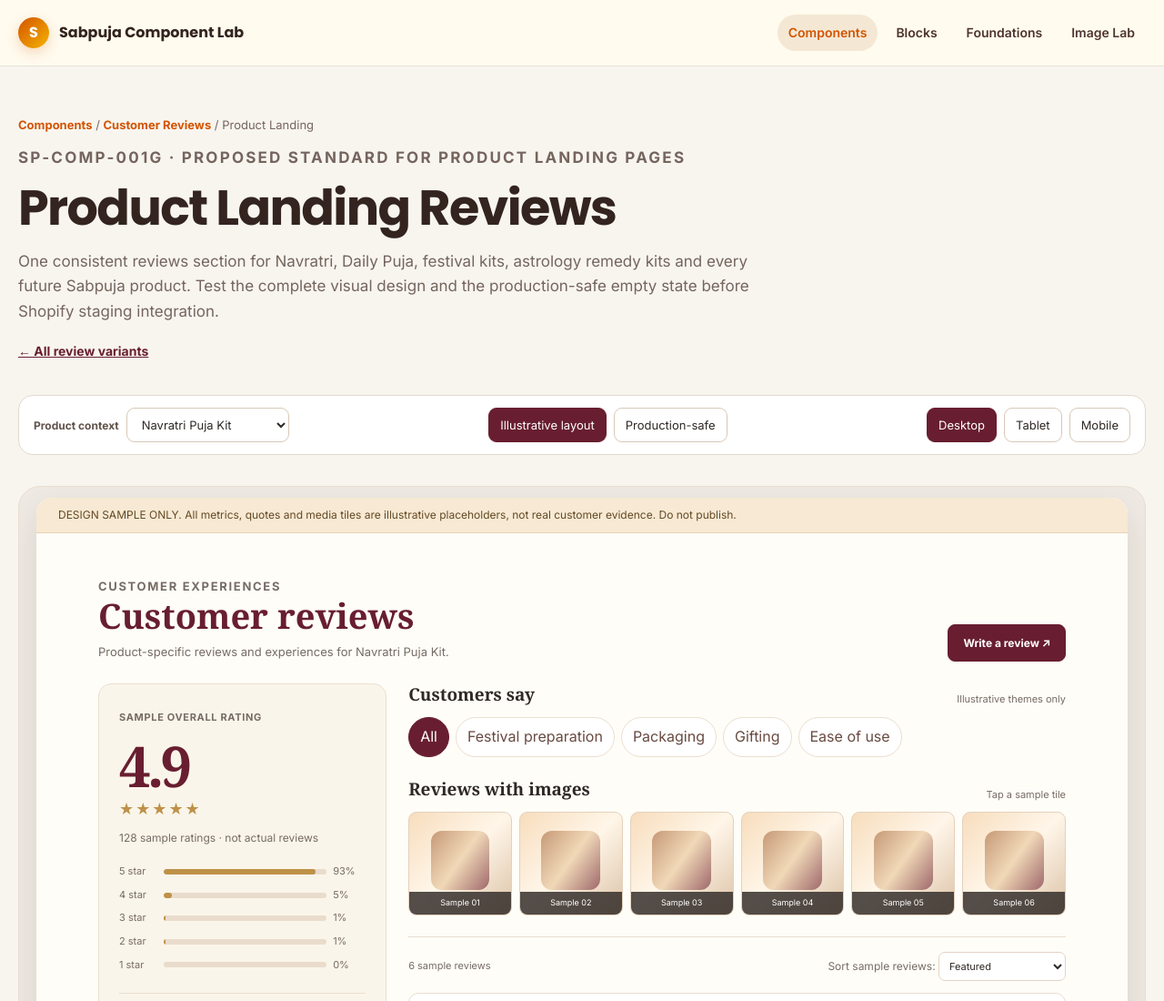
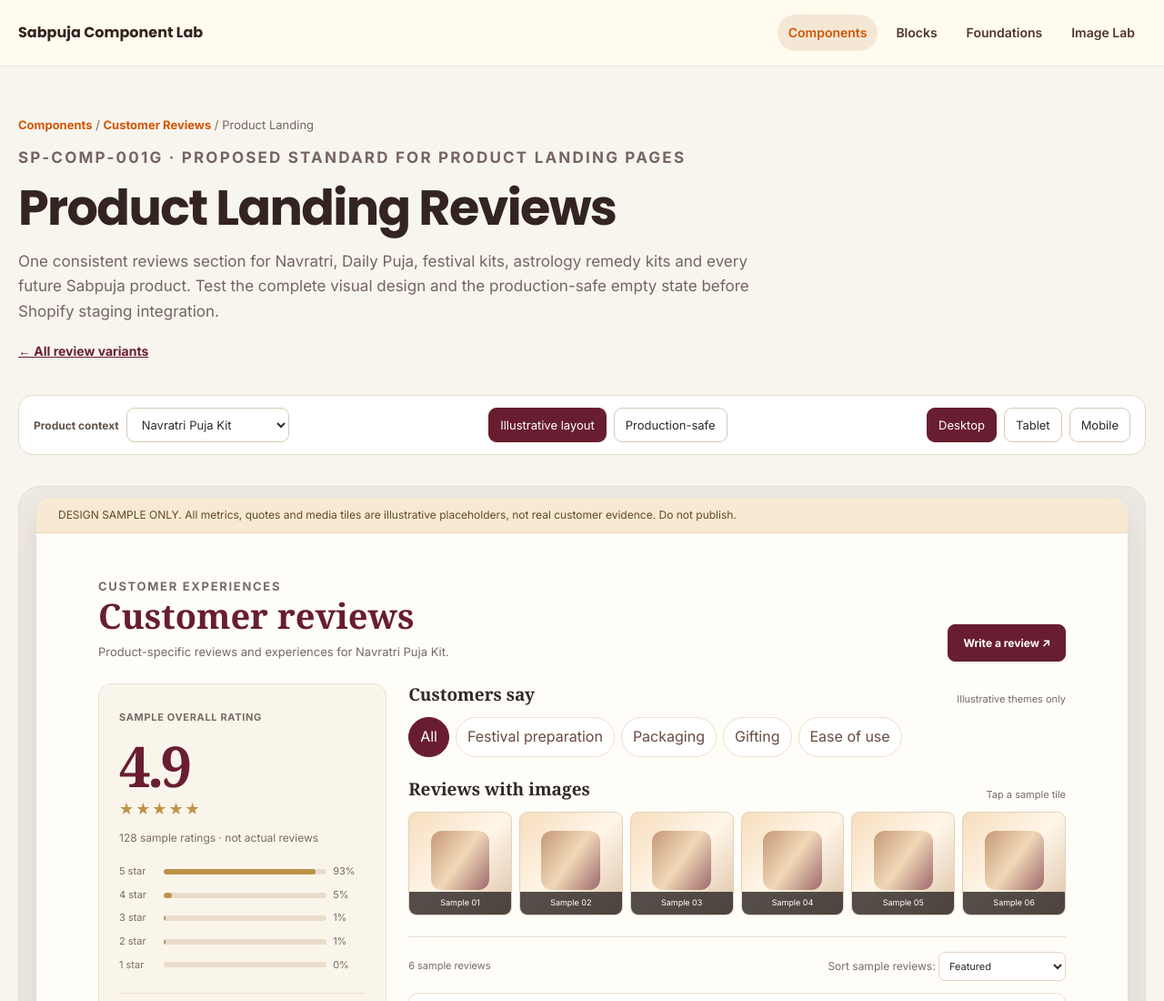
Before and after one commit to sabpuja/sabpuja.github.io, a website: page components/reviews/product-landing/index.html in a window 1280 px wide. Shown: the top 1100 px of the page at 91% size. Drawn offline with Linux system fonts and the light colour scheme.

Commit message:
fix(lab): avoid placeholder brand mark in product review preview

```diff
--- a/components/reviews/product-landing/index.html
+++ b/components/reviews/product-landing/index.html
@@ -98,7 +98,7 @@
   </style>
 </head>
 <body class="rr-page">
-<header class="lab-header"><div class="lab-header__inner"><a class="lab-brand" href="/"><span class="lab-brand__mark" aria-hidden="true">S</span><span>Sabpuja Component Lab</span></a><nav class="lab-nav" aria-label="Primary"><a aria-current="page" href="/components/">Components</a><a href="/blocks/">Blocks</a><a href="/foundations/">Foundations</a><a href="/tools/image-lab/">Image Lab</a></nav></div></header>
+<header class="lab-header"><div class="lab-header__inner"><a class="lab-brand" href="/"><span>Sabpuja Component Lab</span></a><nav class="lab-nav" aria-label="Primary"><a aria-current="page" href="/components/">Components</a><a href="/blocks/">Blocks</a><a href="/foundations/">Foundations</a><a href="/tools/image-lab/">Image Lab</a></nav></div></header>
 <main class="lab-main">
   <div class="lab-page-head rr-intro">
     <div>
```
